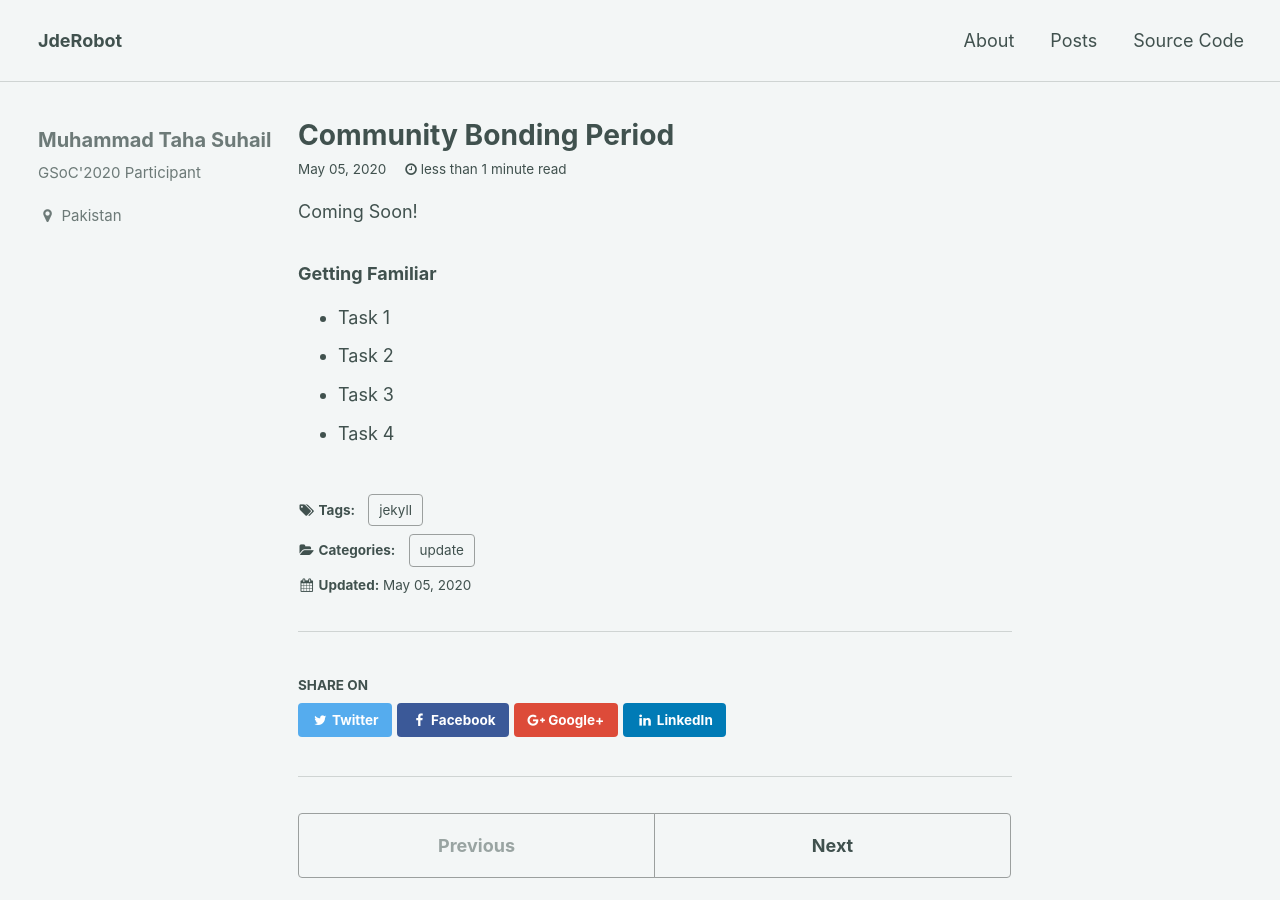
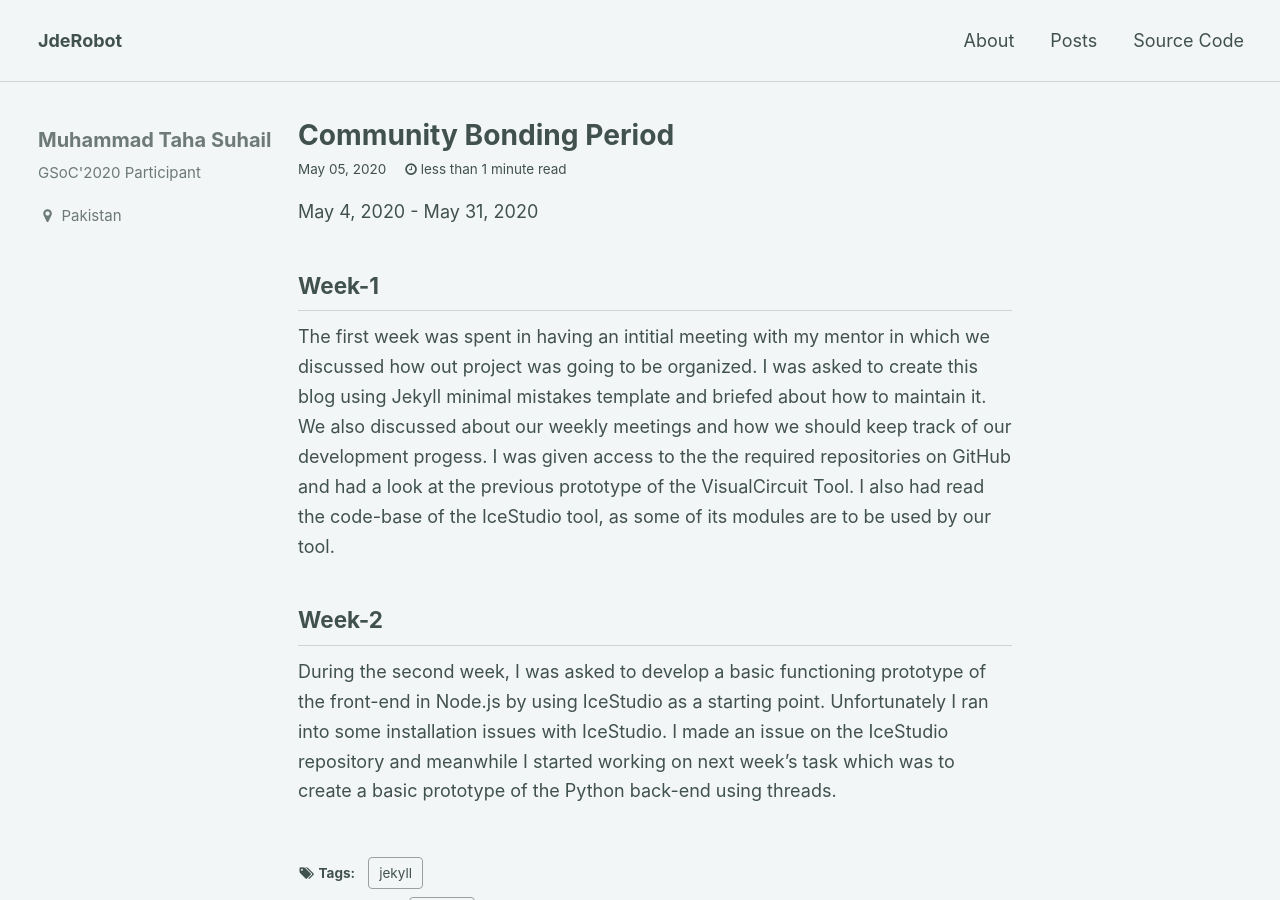
Before and after one commit to TheRoboticsClub/colab-gsoc2020-Muhammad_Taha, a Jekyll site: the page built from docs/_posts/2020-05-05-Community-Bonding-Period.md, in a window 1280 px wide and 900 px high. Built offline with Jekyll 4.4.1, drawn with Linux system fonts in a browser that asks for light colours.

Commit message:
Update 2020-05-05-Community-Bonding-Period.md

```diff
--- a/docs/_posts/2020-05-05-Community-Bonding-Period.md
+++ b/docs/_posts/2020-05-05-Community-Bonding-Period.md
@@ -4,11 +4,10 @@ date:   2020-05-05
 categories: update
 tags: jekyll
 ---
-Coming Soon!
+May 4, 2020 - May 31, 2020
 
-### Getting Familiar
+## Week-1
+The first week was spent in having an intitial meeting with my mentor in which we discussed how out project was going to be organized. I was  asked to create this blog using Jekyll minimal mistakes template and briefed about how to maintain it. We also discussed about our weekly meetings and how we should keep track of our development progess. I was given access to the the required repositories on GitHub and had a look at the previous prototype of the VisualCircuit Tool. I also had read the code-base of the IceStudio tool, as some of its modules are to be used by our tool.
 
-- Task 1
-- Task 2
-- Task 3
-- Task 4
+## Week-2
+During the second week, I was asked to develop a basic functioning prototype of the front-end in Node.js by using IceStudio as a starting point. Unfortunately I ran into some installation issues with IceStudio. I made an issue on the IceStudio repository and meanwhile I started working on next week's task which was to create a basic prototype of the Python back-end using threads.
```
